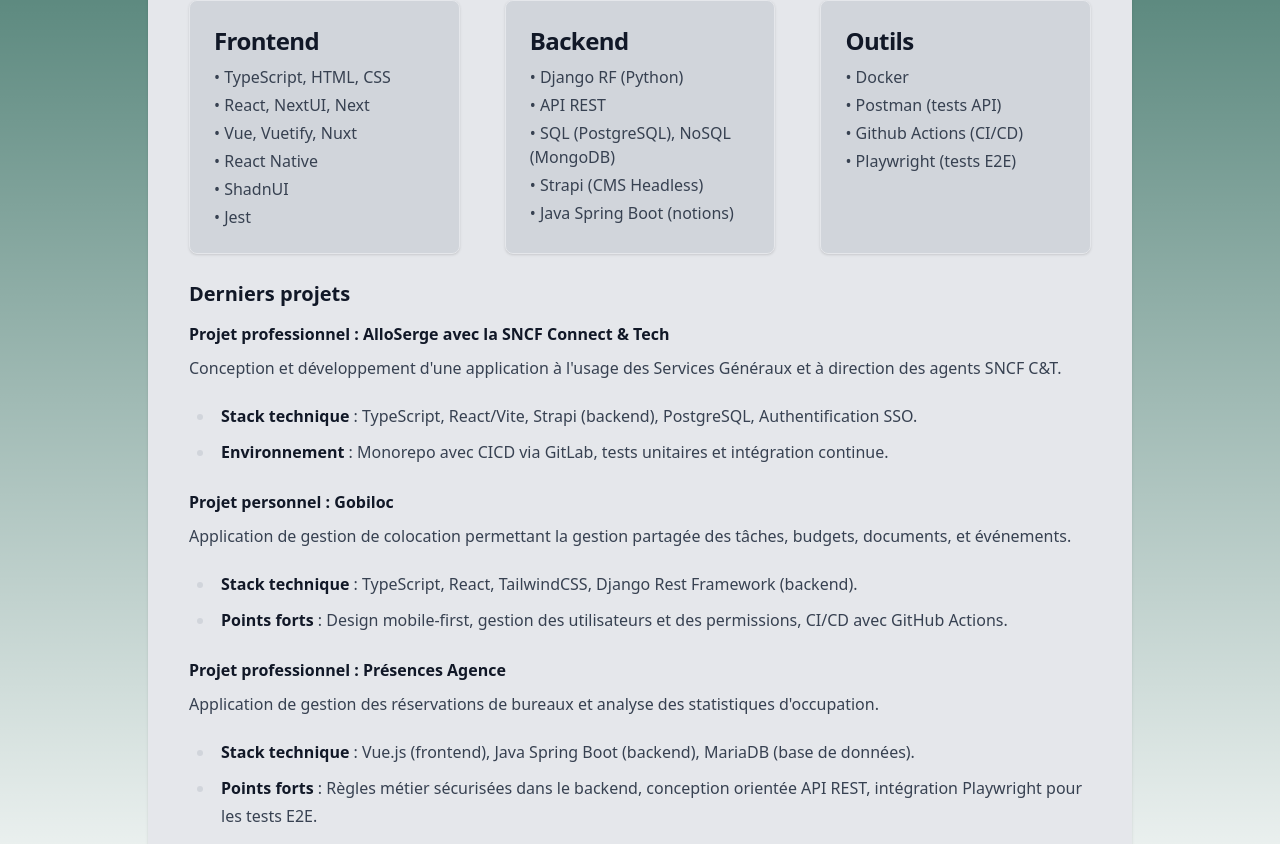
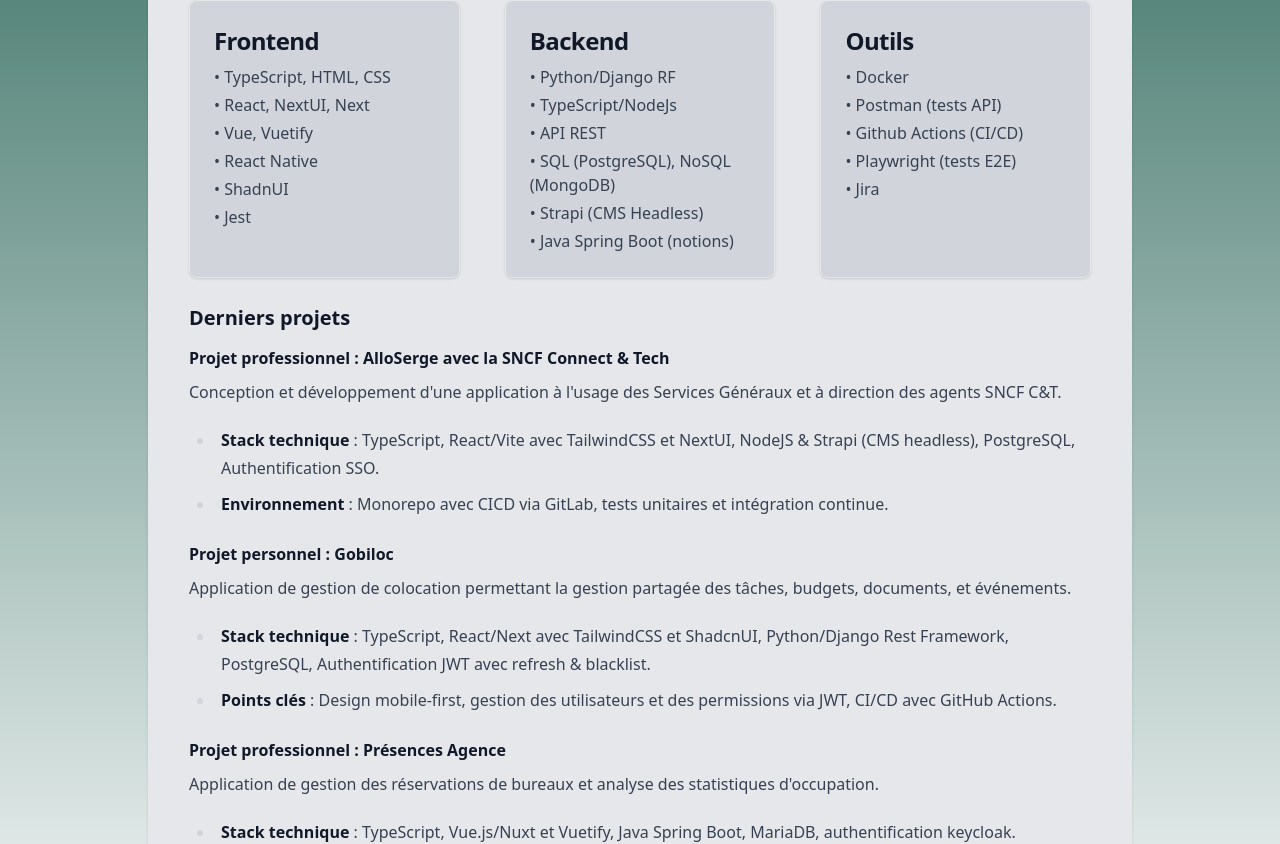
Before and after one commit to elsacatoire/blog-next, a Next.js app: page / in a window 1280 px wide. Shown: the part 557-1401 px from the top of the page. Built offline with nearby package versions, Linux system fonts and the light colour scheme.

Commit message:
update content main page and presentation

```diff
--- a/app/page.tsx
+++ b/app/page.tsx
@@ -9,7 +9,7 @@ const frontendCardContent = {
 	items: [
 		{ id: 1, text: "TypeScript, HTML, CSS" },
 		{ id: 2, text: "React, NextUI, Next" },
-		{ id: 3, text: "Vue, Vuetify, Nuxt" },
+		{ id: 3, text: "Vue, Vuetify" },
 		{ id: 4, text: "React Native" },
 		{ id: 5, text: "ShadnUI" },
 		{ id: 6, text: "Jest" },
@@ -19,11 +19,12 @@ const frontendCardContent = {
 const backendCardContent = {
 	title: "Backend",
 	items: [
-		{ id: 1, text: "Django RF (Python)" },
-		{ id: 2, text: "API REST" },
-		{ id: 3, text: "SQL (PostgreSQL), NoSQL (MongoDB)" },
-		{ id: 4, text: "Strapi (CMS Headless)" },
-		{ id: 5, text: "Java Spring Boot (notions)" },
+		{ id: 1, text: "Python/Django RF" },
+		{ id: 2, text: "TypeScript/NodeJs" },
+		{ id: 3, text: "API REST" },
+		{ id: 4, text: "SQL (PostgreSQL), NoSQL (MongoDB)" },
+		{ id: 5, text: "Strapi (CMS Headless)" },
+		{ id: 6, text: "Java Spring Boot (notions)" },
 	],
 };
 
@@ -34,6 +35,7 @@ const othersCardContent = {
 		{ id: 2, text: "Postman (tests API)" },
 		{ id: 3, text: "Github Actions (CI/CD)" },
 		{ id: 4, text: "Playwright (tests E2E)" },
+		{ id: 5, text: "Jira" },
 	],
 };
 
--- a/app/presentation/page.tsx
+++ b/app/presentation/page.tsx
@@ -11,7 +11,7 @@ const hobbiesCardContent = {
 		{ id: 4, text: "Ecologie, green-tech, low-tech" },
 		{ id: 5, text: "Bricolage, DIY" },
 		{ id: 6, text: "Jeux de rôle" },
-		{ id: 7, text: "English fluent" },
+		{ id: 7, text: "Fluent in english" },
 	],
 };
 
--- a/public/content/hero.md
+++ b/public/content/hero.md
@@ -1,4 +1,4 @@
-En recherche d'un **poste ou une mission frontend/fullstack Junior** à partir de **février 2025** sur Nantes, Bordeaux ou en full remote.
+En recherche d'un **poste ou une mission frontend/fullstack** à partir de **février 2025** sur Nantes, Bordeaux ou en full remote.
 
 - Titre professionnel **Conceptrice Développeuse d'Applications (RNCP 6 - Bac+4)**.
-- Formation 2023/2024 Développeuse Fullstack à **Ada Tech School** (Nantes) validée.
+- Formation 2023/2024 développeuse fullstack à **Ada Tech School** (Nantes) validée.
--- a/public/content/main_page_content.md
+++ b/public/content/main_page_content.md
@@ -2,15 +2,15 @@
 
 #### **Projet professionnel** : **AlloSerge avec la SNCF Connect & Tech**
 Conception et développement d'une application à l'usage des Services Généraux et à direction des agents SNCF C&T.
-- **Stack technique** : TypeScript, React/Vite, Strapi (backend), PostgreSQL, Authentification SSO.
+- **Stack technique** : TypeScript, React/Vite avec TailwindCSS et NextUI, NodeJS & Strapi (CMS headless), PostgreSQL, Authentification SSO.
 - **Environnement** : Monorepo avec CICD via GitLab, tests unitaires et intégration continue.
 
 #### **Projet personnel** : **Gobiloc**
 Application de gestion de colocation permettant la gestion partagée des tâches, budgets, documents, et événements.
-- **Stack technique** : TypeScript, React, TailwindCSS, Django Rest Framework (backend).
-- **Points forts** : Design mobile-first, gestion des utilisateurs et des permissions, CI/CD avec GitHub Actions.
+- **Stack technique** : TypeScript, React/Next avec TailwindCSS et ShadcnUI, Python/Django Rest Framework, PostgreSQL, Authentification JWT avec refresh & blacklist.
+- **Points clés** : Design mobile-first, gestion des utilisateurs et des permissions via JWT, CI/CD avec GitHub Actions.
 
 #### **Projet professionnel** : **Présences Agence**
 Application de gestion des réservations de bureaux et analyse des statistiques d'occupation.
-- **Stack technique** : Vue.js (frontend), Java Spring Boot (backend), MariaDB (base de données).
-- **Points forts** : Règles métier sécurisées dans le backend, conception orientée API REST, intégration Playwright pour les tests E2E.
+- **Stack technique** : TypeScript, Vue.js/Nuxt et Vuetify, Java Spring Boot, MariaDB, authentification keycloak.
+- **Réalisations** : refonte UI admin, refactoring, mise en place de statistiques, intégration Playwright pour les tests E2E.
```
Also changed, not shown: public/content/presentation.md (+5 -5 lines).
